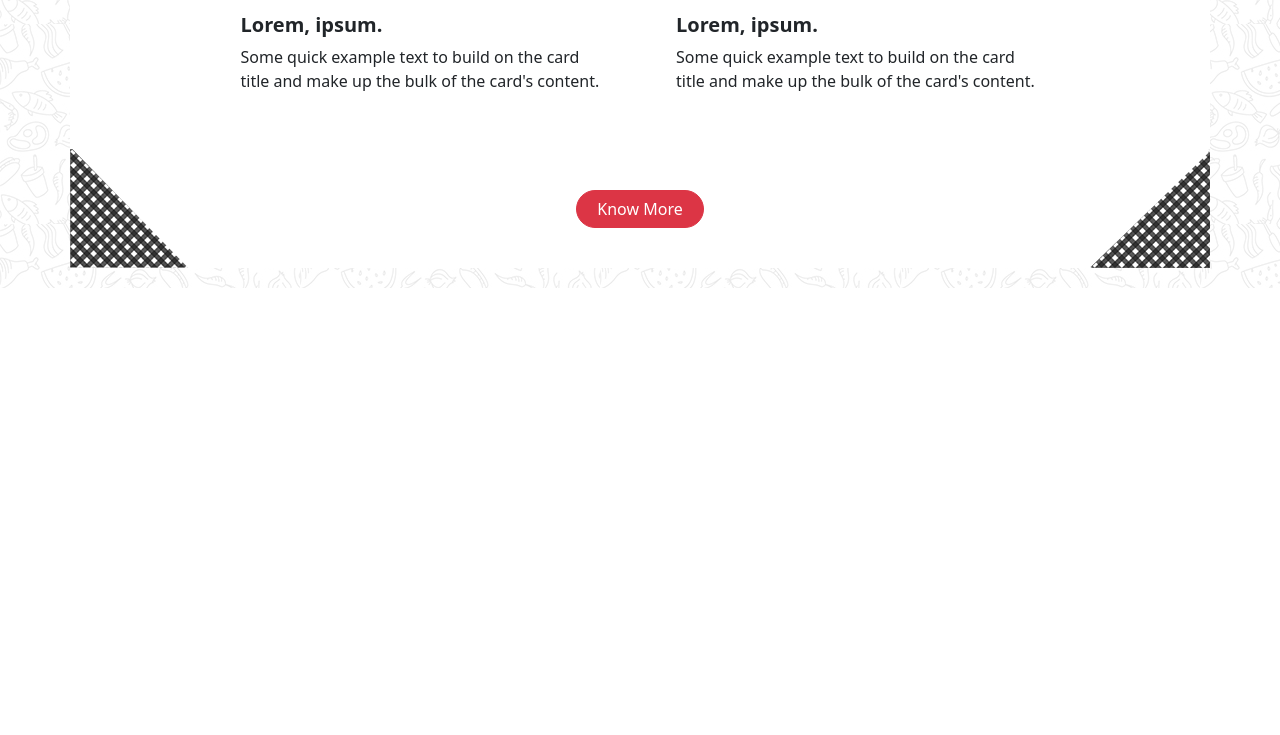
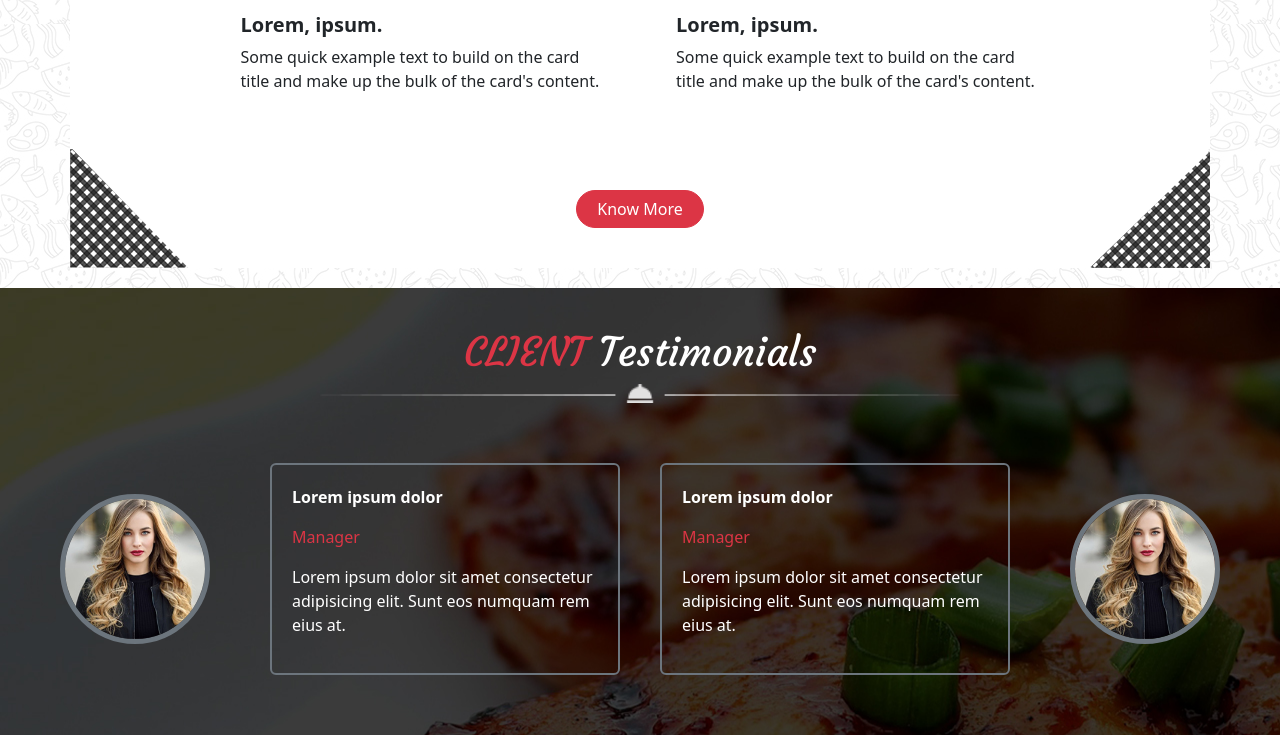
Before and after one commit to Osama-Jeb/projet_css_oussama_jebrane, a website: page index.html in a window 1280 px wide. Shown: the part 3000-3735 px from the top of the page. Before the commit the page ends 3288 px from the top, so only its background shows below. Drawn offline with nearby package versions, Linux system fonts and the light colour scheme; files whose address does not match are found by name.

Commit message:
testimonials

```diff
--- a/index.html
+++ b/index.html
@@ -79,14 +79,14 @@
                         Est rem, voluptate nemo quasi possimus animi id harum ipsam similique aspernatur? Officia quis
                         quaerat ipsam.</p>
                 </div>
+                <!-- 24hours thingy -->
+
+
+                <!-- Bottom Corners -->
                 <div class="d-flex justify-content-between align-items-center mt-2">
                     <img src="./public//img/box-bottom-left.png" class="float-start" alt="">
                     <img src="./public/img/box-bottom_right.png" class="float-end" alt="">
                 </div>
-                <!-- 24hours thingy -->
-
-
-                <!-- Bottom Corners -->
             </div>
         </div>
 
@@ -207,7 +207,6 @@
 
 
                 <!-- Blog Cards -->
-
                 <div
                     class="container-fluid container-md w-75 mt-2 d-flex flex-column flex-md-row align-items-center gap-2">
                     <!-- Left card -->
@@ -241,13 +240,42 @@
 
 
                 <!-- Blog button -->
+                <!-- Bottom Corners -->
                 <div class="d-flex justify-content-between align-items-center mt-2">
                     <img src="./public//img/box-bottom-left-grey.png" class="float-start" alt="">
                     <button class="btn btn-chef-red px-1 rounded-pill">Know More</button>
                     <img src="./public/img/box-bottom_right-grey.png" class="float-end" alt="">
                 </div>
-                <!-- Bottom Corners -->
+            </div>
+        </div>
 
+
+
+        <div class="testimonials">
+            <!-- Testimonials Title -->
+            <div class="text-center d-flex flex-column align-items-center m-0 text-white">
+                <h1 class=" mt-2"><span class="text-chef-red">CLIENT</span> Testimonials</h1>
+                <img src="./public/img/decoration_line.png" width="50%" alt="">
+            </div>
+
+            <!-- Client reviews -->
+            <div class="reviews d-flex gap-2 flex-column flex-lg-row justify-content-between p-3 align-items-center">
+                <div class="first-review d-flex flex-column flex-md-row gap-3 align-items-center">
+                    <img src="./public/img/testimonial1.jpg" height="150px" width="150px" class="border border-5 border-secondary rounded-circle" alt="">
+                    <div class="border border-2 border-secondary rounded text-white p-1">
+                        <p><b>Lorem ipsum dolor</b></p>
+                        <p class="text-chef-red">Manager</p>
+                        <p>Lorem ipsum dolor sit amet consectetur adipisicing elit. Sunt eos numquam rem eius at.</p>
+                    </div>
+                </div>
+                <div class="second-review d-flex flex-column-reverse flex-md-row gap-3 align-items-center">
+                    <div class="border border-2 border-secondary rounded text-white p-1">
+                        <p><b>Lorem ipsum dolor</b></p>
+                        <p class="text-chef-red">Manager</p>
+                        <p>Lorem ipsum dolor sit amet consectetur adipisicing elit. Sunt eos numquam rem eius at.</p>
+                    </div>
+                    <img src="./public/img/testimonial1.jpg" height="150px" width="150px" class="border border-5 border-secondary rounded-circle" alt="">
+                </div>
             </div>
         </div>
     </main>
--- a/src/sass/modules/home/_main.scss
+++ b/src/sass/modules/home/_main.scss
@@ -70,6 +70,14 @@ main {
             font-family: "courgette";
         }
     }
+
+    .testimonials{
+        background-image: url(../img/testimonials_background.jpg);
+        height: auto;
+        h1{
+            font-family: "courgette";
+        }
+    }
 }
 
 .big-text {
```
Also changed, not shown: public/css/app.css, 1 other file.
